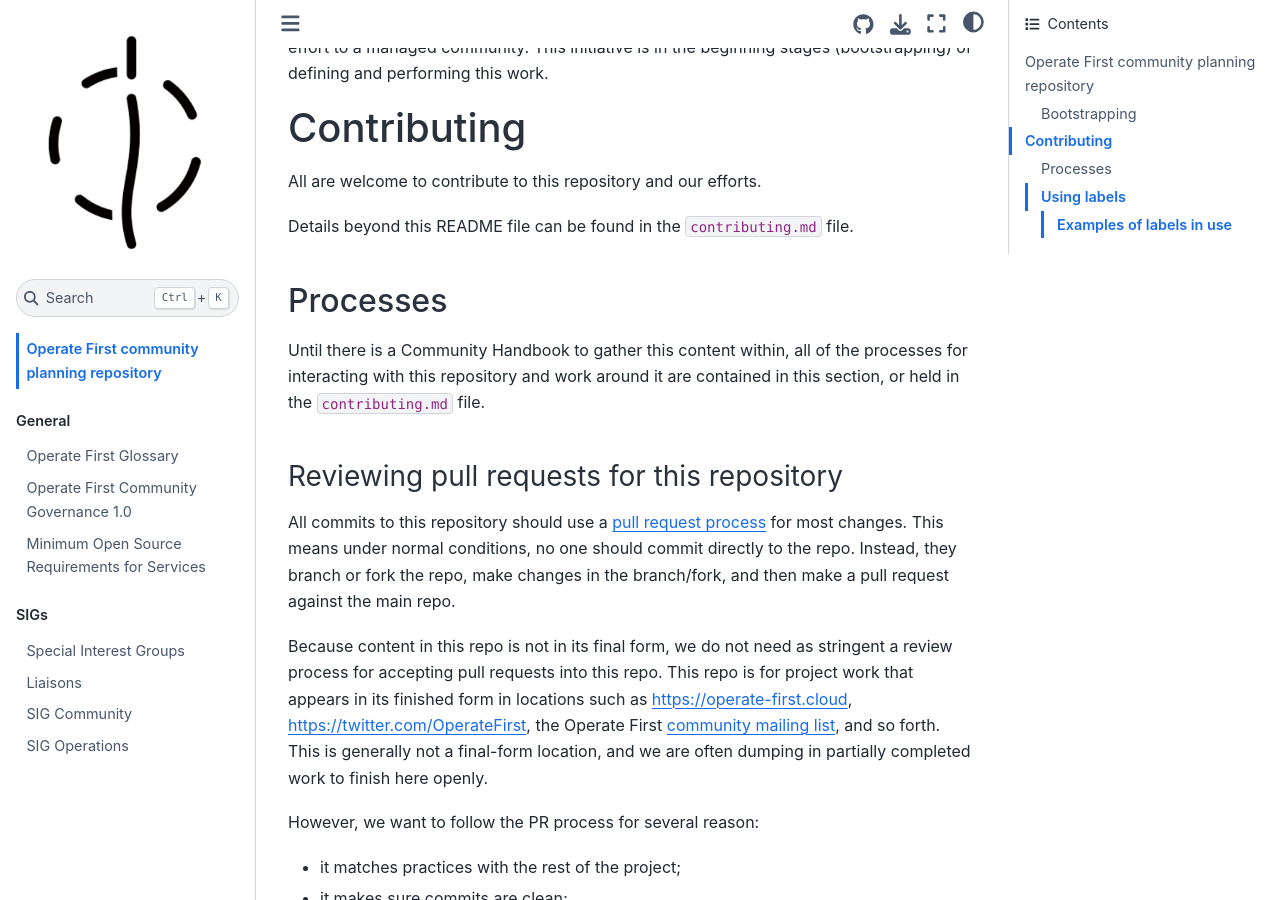
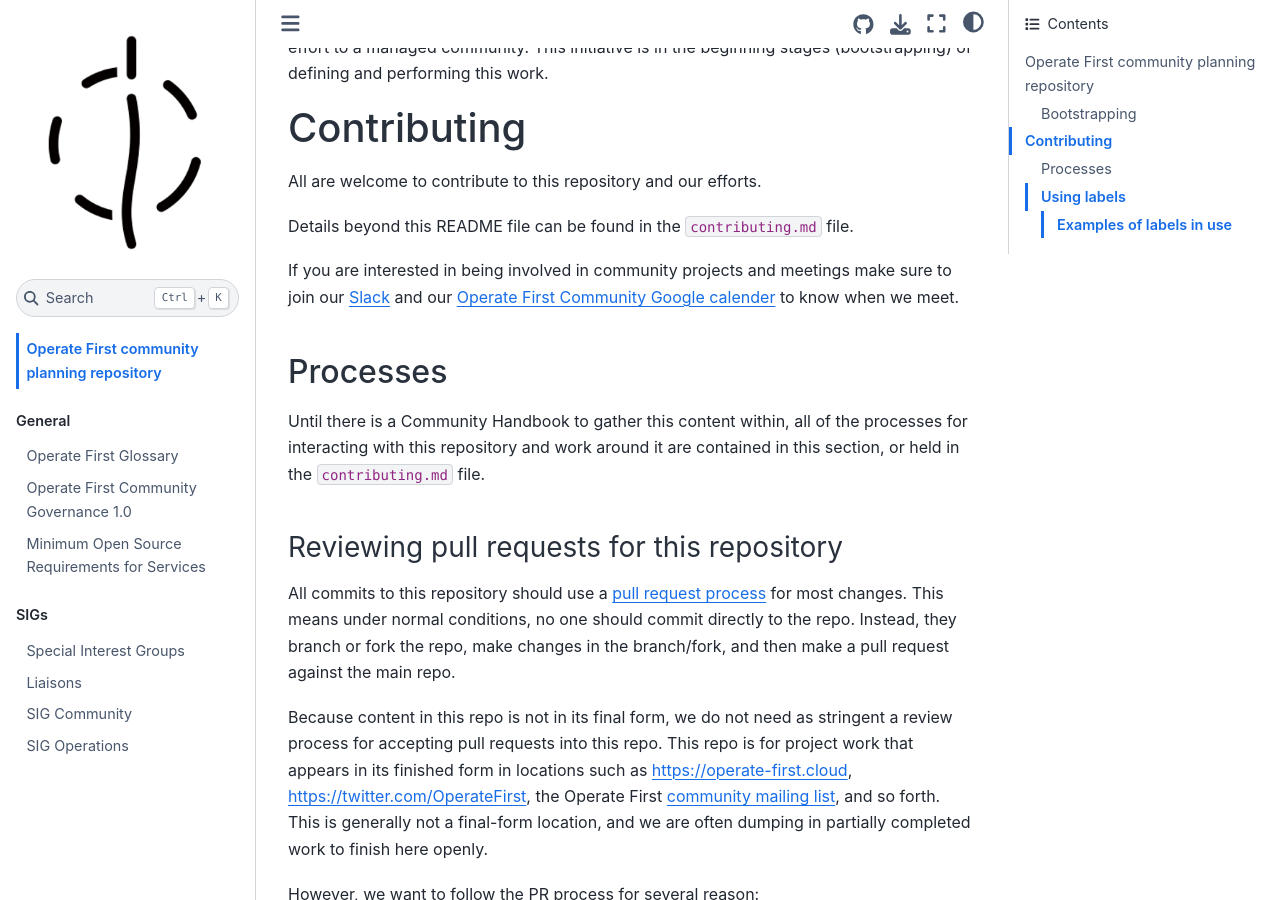
Before and after one commit to operate-first/community, a Jupyter Book: the page built from README.md, in a window 1280 px wide and 900 px high, scrolled down 474 px. Built offline with Jupyter Book 1.0.4 settings and Sphinx 7.4.7 and the Sphinx Book theme 1.1.4, drawn with Linux system fonts in a browser that asks for light colours.

Commit message:
Added links to Slack and Operate First community calender (#179)

```diff
--- a/README.md
+++ b/README.md
@@ -16,6 +16,7 @@
 
 Details beyond this README file can be found in the `contributing.md` file.
 
+If you are interested in being involved in community projects and meetings make sure to join our [Slack](https://join.slack.com/t/operatefirst/shared_invite/zt-o2gn4wn8-O39g7sthTAuPCvaCNRnLww) and our [Operate First Community Google calender](https://calendar.google.com/calendar/u/0/embed?src=operate.first.community@gmail.com&ctz=America/New_York) to know when we meet.
 ## Processes
 
 Until there is a Community Handbook to gather this content within, all of the processes for interacting with this repository and work around it are contained in this section, or held in the `contributing.md` file.
```
Also changed, not shown: open-source-services.md (line endings or trailing spaces).
